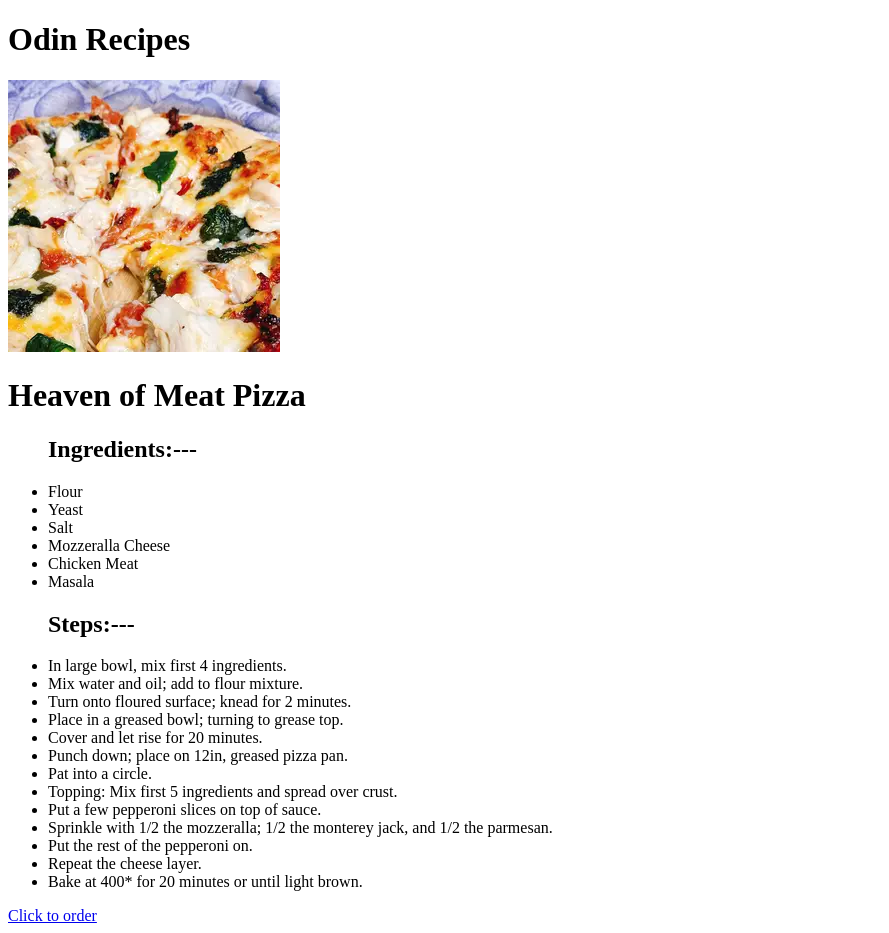
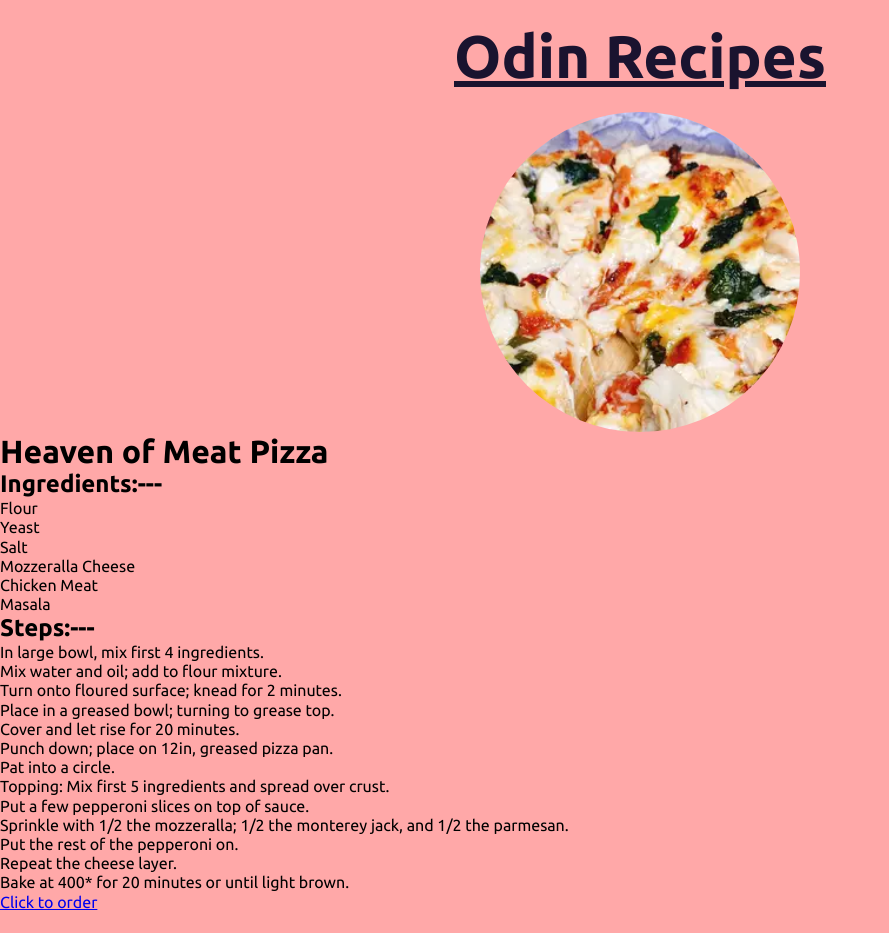
Before and after one commit to subarnapkrl/odin-recipes, a plain HTML site: page index.html in a window 1280 px wide. Shown: the whole page, without its empty margins (0-889 px from the left). After the commit the page ends 912 px from the top, so only its background shows below. Drawn offline with Linux system fonts and the light colour scheme.

Commit message:
Added some style to body and some text

```diff
--- a/index.html
+++ b/index.html
@@ -4,12 +4,16 @@
     <meta charset="UTF-8">
     <meta http-equiv="X-UA-Compatible" content="IE=edge">
     <meta name="viewport" content="width=device-width, initial-scale=1.0">
+    <link rel="preconnect" href="https://fonts.googleapis.com">
+<link rel="preconnect" href="https://fonts.gstatic.com" crossorigin>
+<link href="https://fonts.googleapis.com/css2?family=Ubuntu:wght@400;500;700&display=swap" rel="stylesheet">
+    <link rel="stylesheet" href="style.css">
     <title>Odin Recipes</title>
 </head>
 <body>
-    <h1>Odin Recipes</h1>
-    <img src="./recipes/image.webp" alt="Meaty Pizza You have ever eaten">
-    <h1>Heaven of Meat Pizza</h1>
+    <h1 class="primary-heading">Odin Recipes</h1>
+    <img class="image" src="./recipes/image.webp" alt="Meaty Pizza You have ever eaten">
+    <h1 class="secondary-heading"> Heaven of Meat Pizza</h1>
     <p>
         <ul>
             <h2>Ingredients:---</h2>
--- /dev/null
+++ b/style.css
@@ -0,0 +1,28 @@
+*{
+    margin: 0;
+    padding: 0;
+    box-sizing: border-box;
+}
+body{
+    font-family: 'Ubuntu', sans-serif;
+    line-height: 1.2;
+    background-color: #FFA8A8;
+}
+.primary-heading{
+    font-size: 60px;
+    text-align: center;
+    margin-top: 20px;
+    margin-bottom: 20px;
+    font-weight: 700;
+    color: #1A132F;
+    text-decoration: underline;
+
+}
+.image{
+  display: block;
+  margin-left: auto;
+  margin-right: auto;
+  width: 25%;
+  border-radius: 50%;
+
+}
```
Also changed, not shown: recipes/html.jpg (added), recipes/jj.jpg (added).
